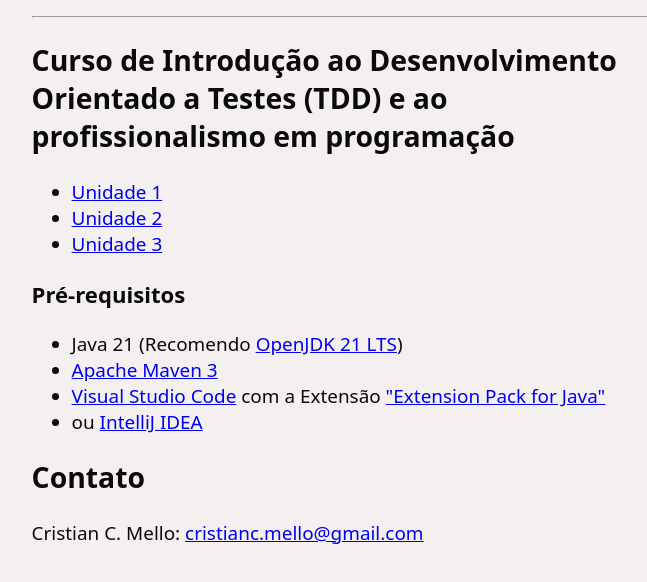
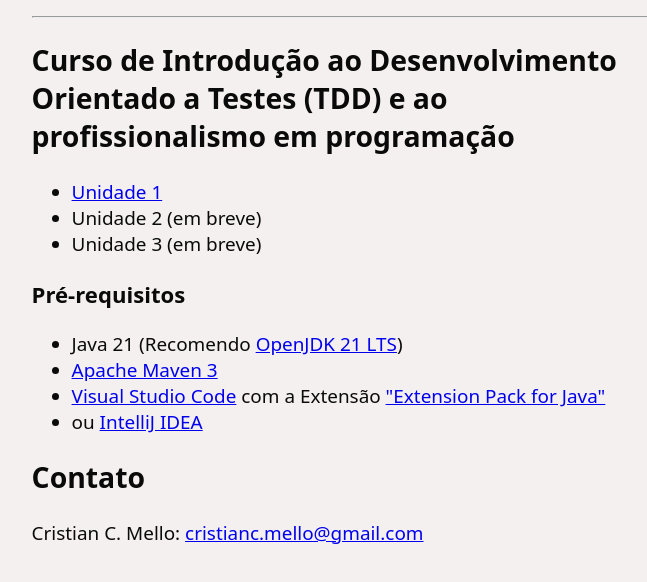
Before and after one commit to xpian94/astro-boilerplate, an Astro site: page / in a window 1280 px wide. Shown: the part 168-750 px from the top of the page, without its empty margins (284-931 px from the left). Built offline with nearby package versions, Linux system fonts and the light colour scheme; Astro itself is replaced by a stand-in of ours.

Commit message:
fix: hide unidade 2 and 3 links

```diff
--- a/src/pages/index.astro
+++ b/src/pages/index.astro
@@ -15,10 +15,10 @@ export const prerender = true;
 				<a href="./demo" target="_blank" rel="noopener noreferrer">Unidade 1</a>
 			</li>
 			<li>
-				<a href="./unidade-2" target="_blank" rel="noopener noreferrer">Unidade 2</a>
+				Unidade 2 (em breve)
 			</li>
 			<li>
-				<a href="./unidade-3" target="_blank" rel="noopener noreferrer">Unidade 3</a>
+				Unidade 3 (em breve)
 			</li>
 		</ul>
 		<h3>Pré-requisitos</h3>
```
